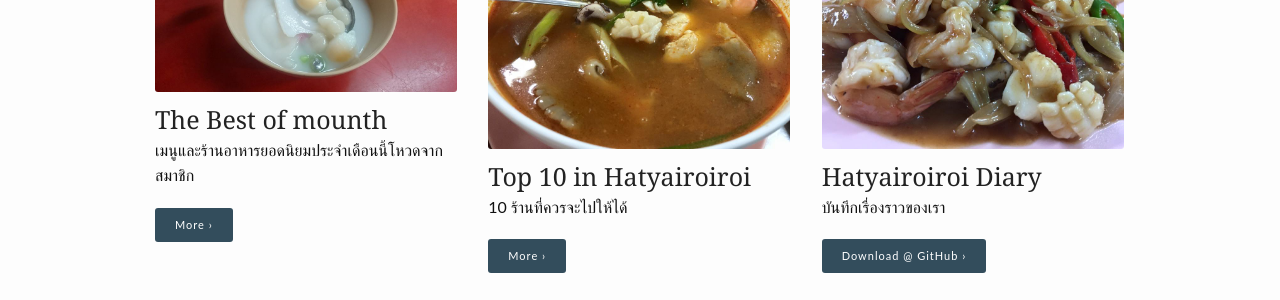
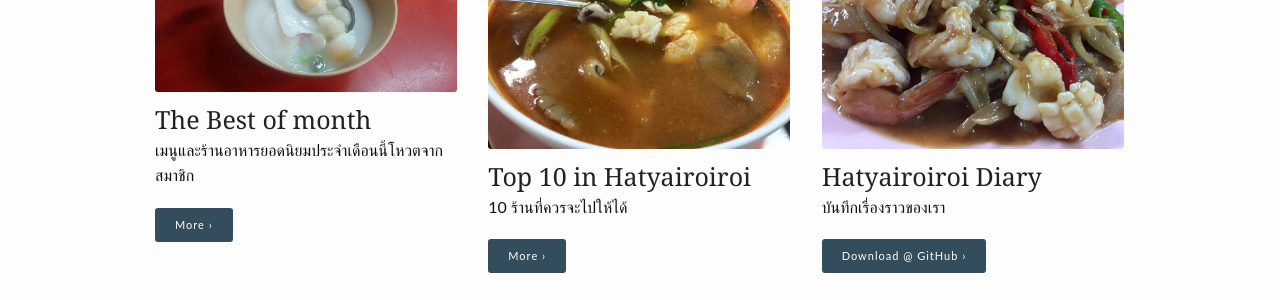
Before and after one commit to hatyairoiroi/hatyairoiroi.github.io, a Jekyll site: the page built from index.md, in a window 1280 px wide. Shown: the part 498-798 px from the top of the page. Built offline with Jekyll 4.4.1, drawn with Linux system fonts in a browser that asks for light colours.

Commit message:
Update index.md

```diff
--- a/index.md
+++ b/index.md
@@ -9,18 +9,18 @@
 header:
    image_fullwidth: "header_unsplash_12.jpg"
 widget-1:
-    title: "The Best of mounth"
+    title: "The Best of month"
     url: ''
-    text: 'เมนูและร้านอาหารยอดนิยมประจำเดือนนี้โหวดจากสมาชิก'
+    text: 'เมนูและร้านอาหารยอดนิยมประจำเดือนนี้โหวตจากสมาชิก'
     image: แนะนำ.jpg
 widget-2:
     title: "Top 10 in Hatyairoiroi"
-    url: 'http://phlow.github.io/feeling-responsive/info/'
+    url: ''
     text: '10 ร้านที่ควรจะไปให้ได้'
     image: 'ต้มยำ.jpg'
 widget-3:
     title: "Hatyairoiroi Diary"
-    url: 'https://github.com/Phlow/feeling-responsive'
+    url: ''
     text: 'บันทึกเรื่องราวของเรา'
     image: กุ้ง.jpg
 
```
